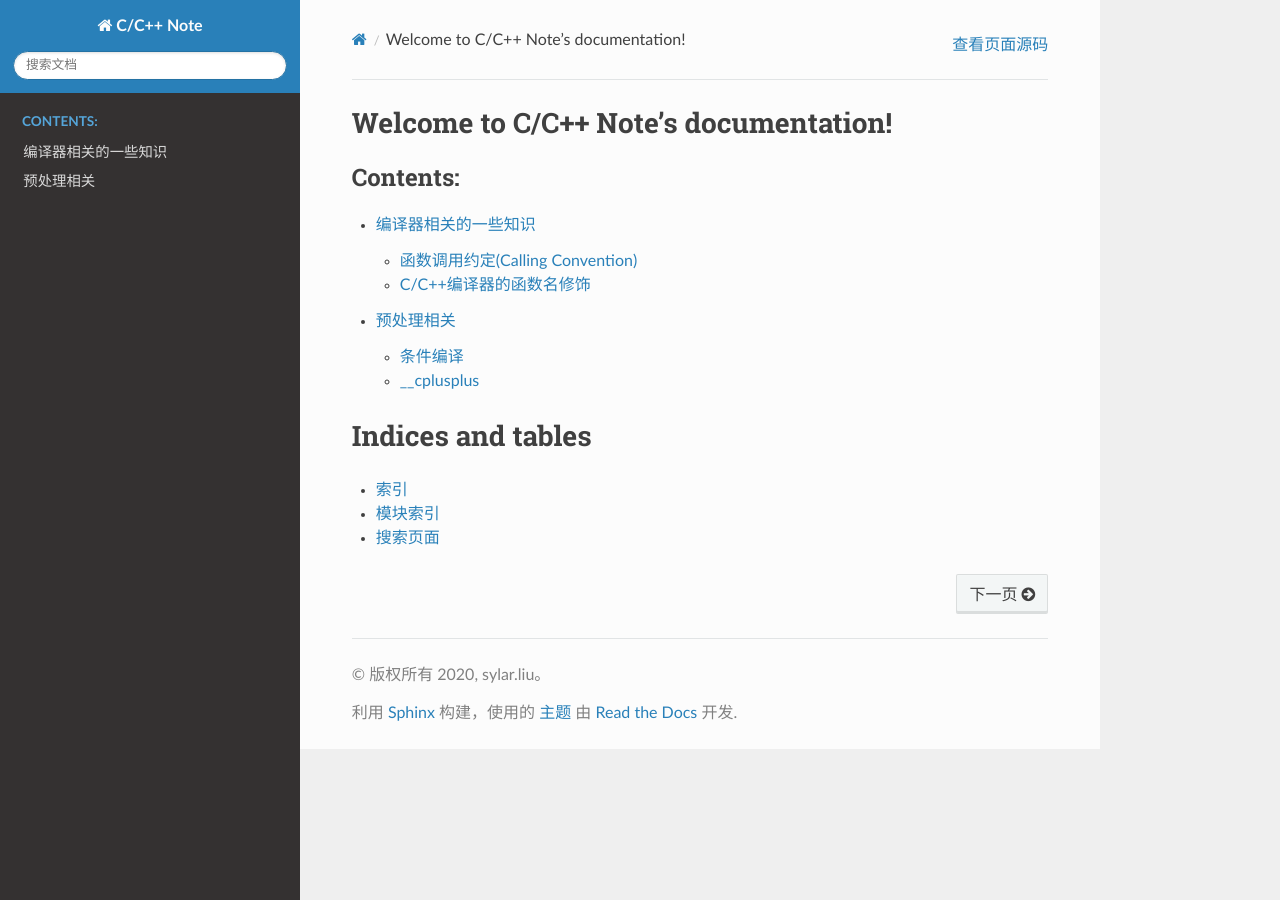
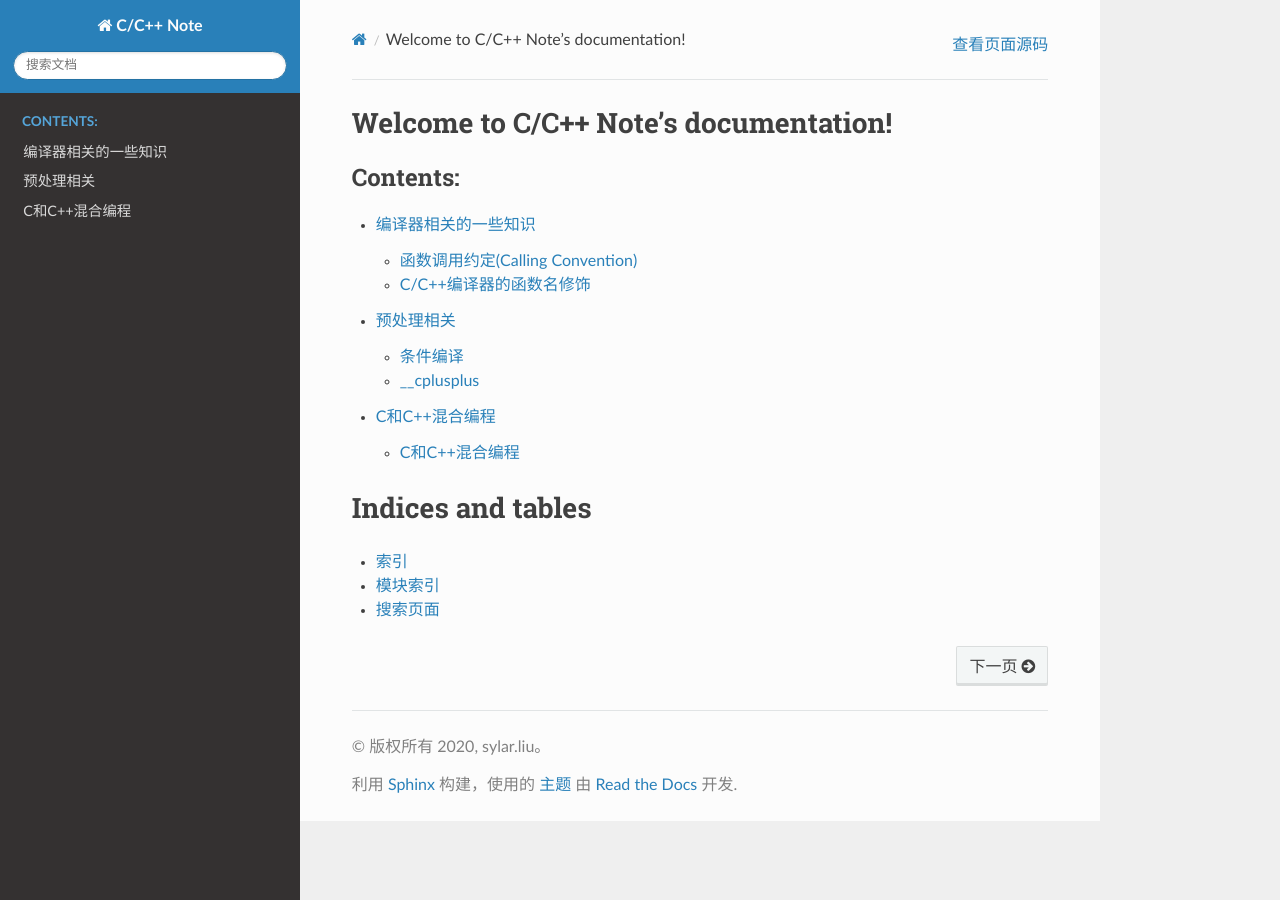
Before and after one commit to My-LearningNotes/C_Cpp, a Sphinx documentation site: the page built from source/index.rst, in a window 1280 px wide. Built offline with Sphinx 7.4.7 and the Read the Docs theme 2.0.0, drawn with Linux system fonts in a browser that asks for light colours; some of the changed lines change nothing that is shown.

Commit message:
增加关于C/C++混合编程的笔记

```diff
--- /dev/null
+++ b/source/c_cpp_hybrid/c_cpp_hybrid.rst
@@ -0,0 +1,325 @@
+C和C++混合编程
+==============
+
+在使用C++的项目源码中，经常会看到类似下面的代码:
+
+.. code-block:: c++
+
+    #ifdef __cplusplus
+    extern "C" {
+    #endif
+
+    /* ... */
+
+    #ifdef __cplusplus
+    }
+    #endif
+
+
+它到底有什么用？下面就从以下几个方面来介绍它:
+
+-  ``#ifdef/#endif``, ``__cplusplus``\ 及发散
+
+-  ``extern "C"``
+
+    -  extern关键字
+
+    -  ``"C"``
+
+    -  小结\ ``extern "C"``
+
+-  C和C++相互调用
+
+    -  C++的编译和链接
+
+    -  C的编译和链接
+
+    -  C++中调用C的代码
+
+    -  C中调用C++的代码
+
+-  C和C++混合调用特别之处 - 函数指针
+
+
+#ifdef/#endif, \__cplusplus及发散
+---------------------------------
+
+``#ifdef/#endif``, ``#ifndef/#endif``\ 用于条件编译。
+
+.. code-block:: c++
+
+    #ifdef __cplusplus
+    extern "C"{
+    #endif
+
+上面的代码表示如果定义了宏\ ``__cplusplus``\ ，就执行\ ``#ifdef/#endif``\ 之间的语句，否则就不执行。
+
+这里为什么需要条件编译呢？
+
+因为C语言中不支持\ ``extern "C"``\ 声明，如果明白了\ ``extern "C"``\ 的作用就知道在C中也没有必要这样做，在\ *.c*\ 文件中包含了\ ``extern "C"``\ 时会出现编译时错误。
+
+既然说到了条件编译，它还有一个重要应用 --- *避免头文件的重复包含*\ 。
+
+
+``extern "C"``
+--------------
+
+首先从字面上分析\ ``extern "C"``\ ，它由两部分组成: ``extern``\ 关键字和\ ``"C"``\ ，下面就从这两个方面来解读\ ``extern "C"``\ 的含义。
+
+
+``extern``\ 关键字
+~~~~~~~~~~~~~~~~~~
+
+在一个项目中，必须保证函数，变量，枚举等在所有的源文件中是唯一的(不能重复定义)，除非将其定义为局部的。
+
+首先来看一个例子:
+
+.. code-block:: c
+
+    // file1.c
+    int x = 1;
+    int f() {do something here}
+
+    // file2.c
+    extern int x;
+    int f();
+    void g(){x = f();}
+
+在\ *file2.c*\ 中\ ``g()``\ 使用的\ ``x``\ 和\ ``f()``\ 是定义在\ *file1.c*\ 中的。
+
+``extern``\ 关键字表明\ *file2.c*\ 中的\ ``x``\ ，只是一个变量的声明，其并不是在定义变量\ ``x``\ ，并未为\ ``x``\ 分配内存空间。
+变量\ ``x``\ 在所有模块中作为一个全局变量只能被定义一次，否则编译时会报变量重复定义的错误。
+一个变量只能定义一次，但是可以声明多次，且声明时必须保证类型一致。
+
+例如:
+
+.. code-block:: c
+
+    // file1.c
+    int x = 1;
+    int b = 1;
+    extern c;
+
+    // file2.c
+    int x;  // x equals to default of int type 0
+    int f();
+    extern double b;
+    extern int c;
+
+在这段代码中有三个错误:
+
+- ``x``\ 被定义了两次
+
+- ``b``\ 两次被声明为不同的类型
+
+- ``c``\ 被声明了两次，但却没有定义
+
+回到\ ``extern``\ 关键字，\ ``extern``\ 是C/C++语言中表明\ **函数**\ 和\ **全局变量**\ 作用范围(可见性)的关键字，该关键字告诉编译器，其声明的函数和变量可以在本模块或其它模块中使用。
+通常，在模块的头文件中对本模块提供给其它模块引用的函数和全局变量以关键字\ ``extern``\ 声明。
+例如，如果模块B欲引用模块A中定义的全局变量和函数时，只需包含模块A的头文件即可。
+这样，模块B中调用模块A中的函数时，在编译阶段，模块B虽然找不到该函数，但是并不会报错；它会在链接阶段从模块A编译生成的目标代码中查找此函数。
+
+与\ ``extern``\ 对应的关键字是\ ``static``\ ，被它修饰的全局变量和函数只能在本模块中使用。
+
+因此，一个函数或变量只可能在本模块中使用时，其不可能被\ ``extern "C"``\ 修饰。
+
+
+``"C"``
+~~~~~~~
+
+一个C++程序中可能包含其它语言编写的部分代码，类似的，用C++编写的代码片段也可能被使用在其它语言编写的代码中。
+不同语言编写的代码相互调用是困难的，甚至是同一种语言编写但不同的编译器编译的代码。
+例如，不同语言和同种语言的不同实现，可能会在注册变量保持参数和参数在栈上的布局等方面都不一样。
+
+为了使它们遵守统一的规则，可以使用\ ``extern``\ 指定一个编译和链接规约。
+例如，声明C和C++标准库函数\ ``strcpy()``\ ，并指定它应该根据C的编译和链接规约来链接:
+
+.. code-block:: c
+
+    extern "C" char* strcpy(char*, const char*);
+
+注意它与下面的声明的不同之处:
+
+.. code-block:: c
+
+    extern char* strcpy(char*, const char*);
+
+下面的这个声明仅表示在链接的时候调用\ ``strcpy()``\ 。
+
+``extern "C"``\ 指令非常有用，因为C和C++的近亲关系。
+
+**注意，extern "C"指令中的"C"，表示的是一种编译和链接规约，而不是一种语言。**
+
+还有要说明的是，\ ``extern "C"``\ 指令仅指定编译和链接规约，但不影响语义。
+例如，在函数声明中指定了\ ``extern "C"``\ ，仍然要遵守C++的类型检测，参数转换规则。
+
+为了声明一个变量而不是定义一个变量，需要在声明时指定\ ``extern``\ 关键字，但是当又加上了\ ``"C"``\ ，它不会改变语义，但是会改变它的编译和链接方式。
+如果有很多对象都要加上\ ``extern "C"``\ ，可以将它们放到\ ``extern "C" {}``\ 中。
+
+
+小结\ ``extern "C"``
+~~~~~~~~~~~~~~~~~~~~
+
+通过上面的分析，我们知道\ ``extern "C"``\ 的作用是实现\ **C和C++的混合编程**\ 。
+
+在C++源文件中的语句前面加上\ ``extern "C"``\ ，表明它按照C的编译和链接规约来编译和链接，而不是C++的编译和链接规约。
+这样，在类C的代码中就可以调用C++的函数or变量等。
+
+
+C和C++相互调用
+--------------
+
+我们既然知道\ ``extern "C"``\ 是实现C和C++的混合编程，下面就分别介绍如何在C++中调用C的代码，C中调用C++的代码。
+
+首先要明白C和C++相互调用，得知道它们之间的编译和链接差异，及如何使用\ ``extern "C"``\ 来实现相互调用。
+
+<跳转到函数名修饰规则>
+
+
+C++中调用C的代码
+~~~~~~~~~~~~~~~~
+
+假设一个C的头文件\ *cHeader.h*\ 中包含一个函数\ ``print(int i)``\ ，为了在C++中能够调用它，必须加上\ ``extern``\ 关键字。它的代码如下:
+
+.. code-block:: c
+
+    #ifndef C_HEADER
+    #define C_HEADER
+
+    extern void print(int i);
+
+    #endif  // C_HEADER
+
+相对应的实现文件\ *cHeader.c*\ 的代码为:
+
+.. code-block:: c
+
+    #include <stdio.h>
+
+    void print(int i)
+    {
+        printf("cHeader %d\n", i);
+    }
+
+在C++代码中引用C中的\ ``print(int i)``\ 函数:
+
+.. code-block:: c++
+
+    extern "C"{
+    #include "cHeader.h"
+    }
+
+    int main(int argc, char** argv)
+    {
+        print(3);
+
+        return 0;
+    }
+
+
+C中调用C++的代码
+~~~~~~~~~~~~~~~~
+
+例如，在\ *cppHeader.hpp*\ 头文件中定义了下面的代码:
+
+.. code-block:: c++
+
+    #ifndef CPP_HEADER
+    #define CPP_HEADER
+
+    extern "C" void print(int i);
+
+    #endif  // CPP_HEADER
+
+相对应的实现文件\ *cppHeader.cpp*\ 文件中代码如下:
+
+.. code-block:: c++
+
+    #include "cppHeader.hpp"
+
+    #include <iostream>
+
+    using namespace std;
+
+    void print(int i)
+    {
+        cout << "cppHeader: " << i << endl;
+    }
+
+在C的代码\ *c.c*\ 中调用\ ``print``\ 函数:
+
+.. code-block:: c
+
+    extern void print(int i);
+
+    int main(int argc, char** argv)
+    {
+        print(3);
+
+        return 0;
+    }
+
+
+C和C++混合调用特别之处 -- 函数指针
+----------------------------------
+
+当C和C++混合编程时，有时候会用一种语言定义函数指针，而在应用中将函数指针指向另一种语言定义的函数。
+如果C和C++共享同一种编译和链接，函数调用机制，这样做是可以的。
+然而，这样的通用机制，通常不能假定它存在，因此我们必须小心地确保函数以期望的方式调用。
+当指定一个函数指针的编译和链接方式时，函数的所有类型，包括函数名，函数引入的变量也按照指定的方式编译和链接。
+
+例如:
+
+.. code-block:: c++
+
+    typedef int (*FT) (const void*, const void*);  // style of C++
+
+    extern "C"{
+        typedef int (*CFT) (const void*, const void*);  // style of C
+        void qsort(void* p, size_t n, size_t sz, CFT cmp);  // style of C
+    }
+
+    void isort(void* p, size_t n, size_t sz, FT cmp);  // style of C++
+    void xsort(void* p, size_t n, size_t sz, CFT cmp);  // style of C
+
+    // style of C
+    extern "C" void ysort(void* p, size_t n, size_t sz, FT cmp);
+
+    int compare(const void*, const void*);  // style of C++
+    extern "C" ccomp(const void*, const void*);  // style of C
+
+    void f(char* v, int sz)
+    {
+        // Error, as qsort is style of C
+        // but compare is style of C++
+        qsort(v, sz, 1, &compare);
+        qsort9(v, sz, 1, &ccomp);
+
+        isort(v, sz, 1, &compare);  // ok
+
+        // Error, as isort is style of C++
+        // but ccomp is style of C
+        isort(v, sz, 1, &ccomp);
+    }
+
+注意，\ ``typedef int (*FT)(const void*, const void*)``\ ，表示定义了一个函数指针的别名\ *FT*\ ，这种函数指针指向的函数有这样的特征:
+返回值为int型，有两个参数，参数类型可以为任意类型的指针(因为是\ ``void *``)。
+
+最典型的函数指针的别名的例子是，信号处理函数\ ``signal``\ ，它的定义如下:
+
+.. code-block:: c
+
+    typedef void(*HANDLER)(int);
+    HANDLER signal(int, HANDLER);
+
+上面的代码定义了信号处理函数\ ``signal``\ ，它的返回值类型为\ ``HANDLER``\ ，有两个参数分别为int，HANDLER。这样就避免了要这样定义signal函数:
+
+.. code-block:: c
+
+    void (*signal (int, void(*)(int)))(int)
+
+比较之后就可以明显的体会到\ ``typedef``\ 的好处。
+
+--------------
+
+原文地址: `C++项目中的extern "C" {} <https://www.cnblogs.com/skynet/archive/2010/07/10/1774964.html>`_
--- /dev/null
+++ b/source/c_cpp_hybrid/index.rst
@@ -0,0 +1,7 @@
+C和C++混合编程
+==============
+
+
+.. toctree::
+
+    c_cpp_hybrid
--- a/source/index.rst
+++ b/source/index.rst
@@ -12,6 +12,7 @@ Welcome to C/C++ Note's documentation!
 
     compiler/index
     pre-processing/index
+    c_cpp_hybrid/index
 
 
 Indices and tables
```
